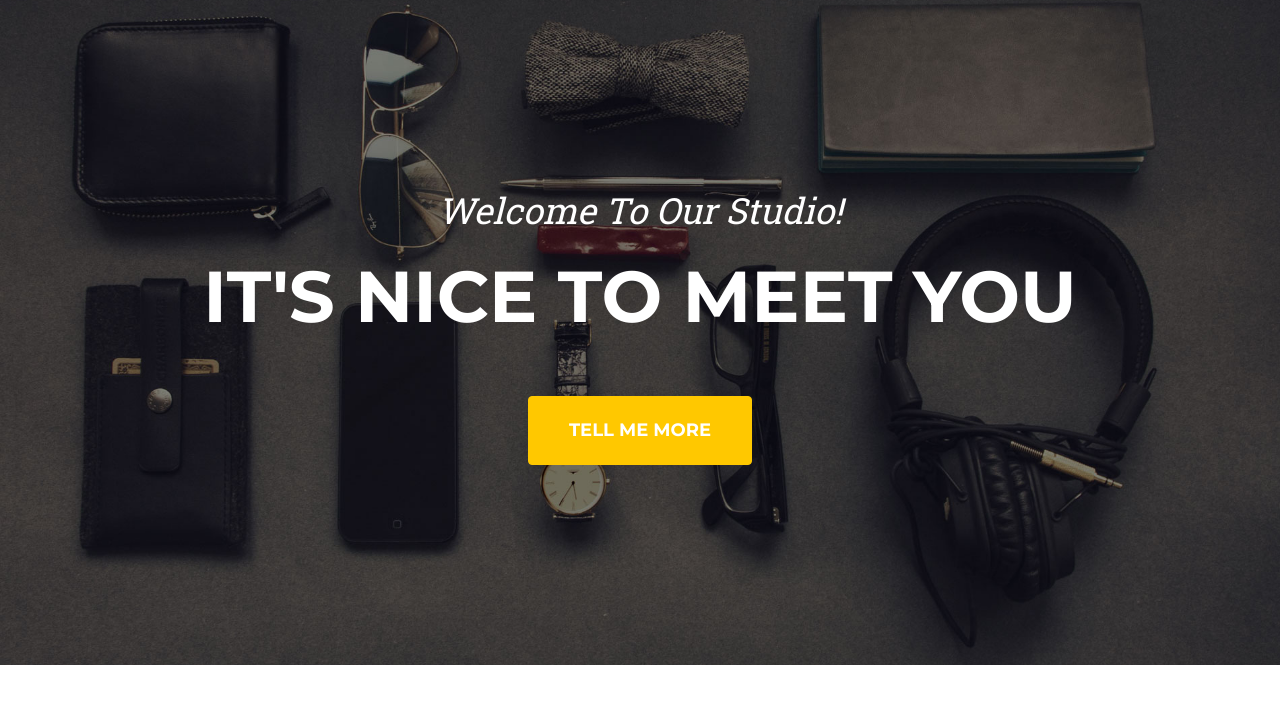
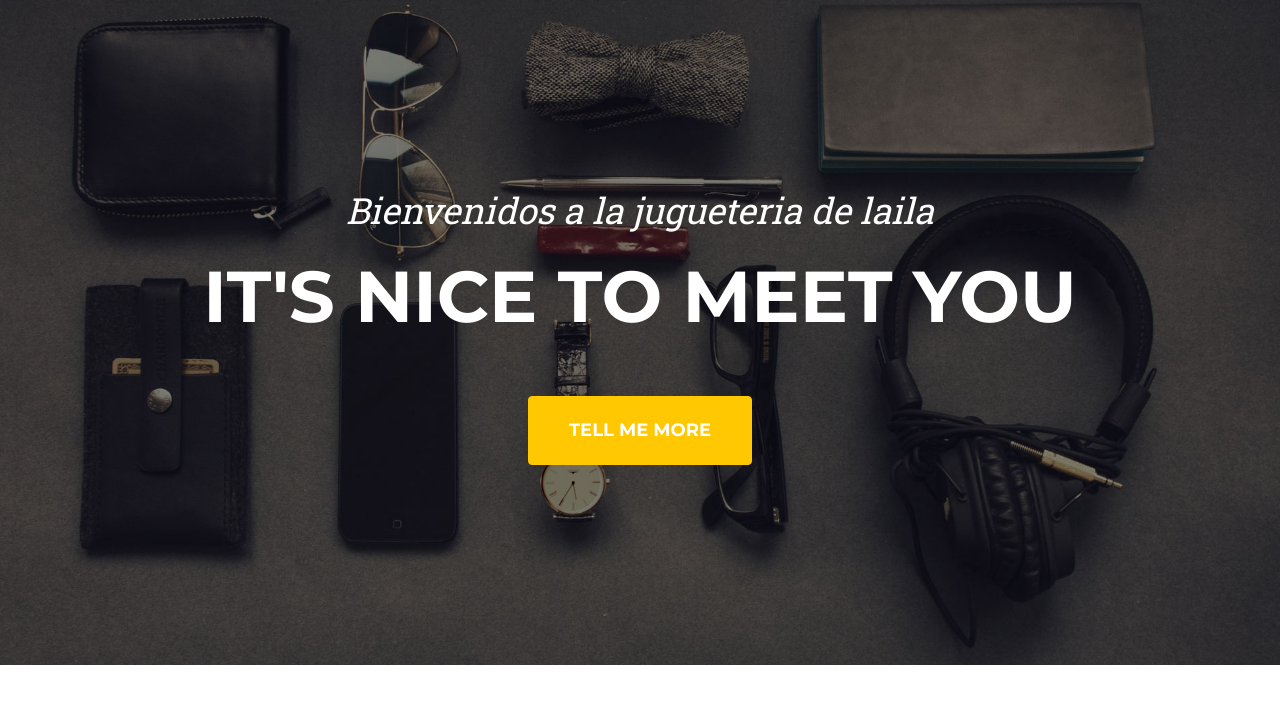
Before and after one commit to vja2022/Juguetria-D-laila., a plain HTML site: page index.html in a window 1280 px wide. Shown: the part 80-800 px from the top of the page. Drawn offline with nearby package versions, Linux system fonts and the light colour scheme.

Commit message:
Update index.html

```diff
--- a/index.html
+++ b/index.html
@@ -39,7 +39,7 @@
         <!-- Masthead-->
         <header class="masthead">
             <div class="container">
-                <div class="masthead-subheading">Welcome To Our Studio!</div>
+                <div class="masthead-subheading">Bienvenidos a la jugueteria de laila</div>
                 <div class="masthead-heading text-uppercase">It's Nice To Meet You</div>
                 <a class="btn btn-primary btn-xl text-uppercase" href="#services">Tell Me More</a>
             </div>
```
